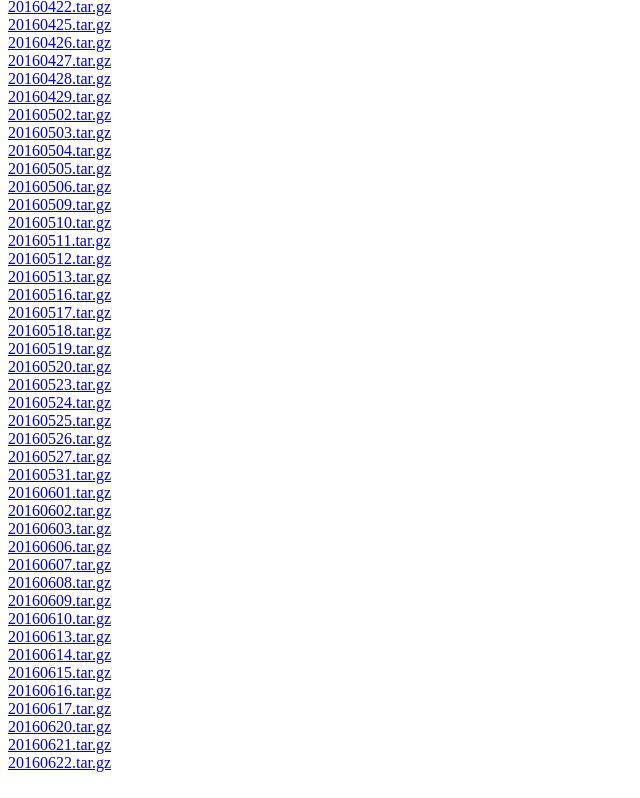
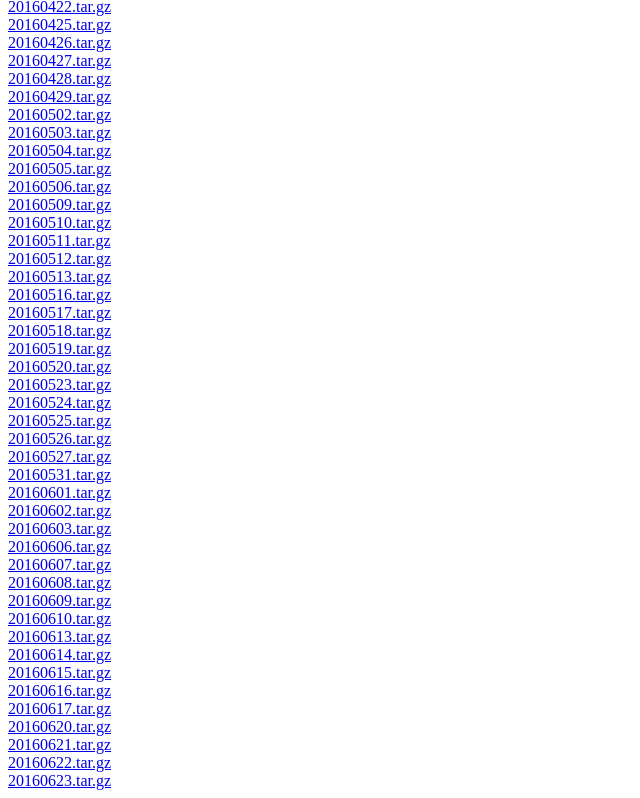
Before and after one commit to eliangcs/pystock-data, a plain HTML site: page 2016/index.html in a window 1280 px wide. Shown: the part 1378-2176 px from the top of the page, without its empty margins (0-640 px from the left). Drawn offline with Linux system fonts and the light colour scheme.

Commit message:
20160623

```diff
--- a/2016/index.html
+++ b/2016/index.html
@@ -118,4 +118,5 @@
 <a href="20160620.tar.gz">20160620.tar.gz</a><br>
 <a href="20160621.tar.gz">20160621.tar.gz</a><br>
 <a href="20160622.tar.gz">20160622.tar.gz</a><br>
+<a href="20160623.tar.gz">20160623.tar.gz</a><br>
 </body></html>
```
Also changed, not shown: 2016/index.txt, 1 other file.
